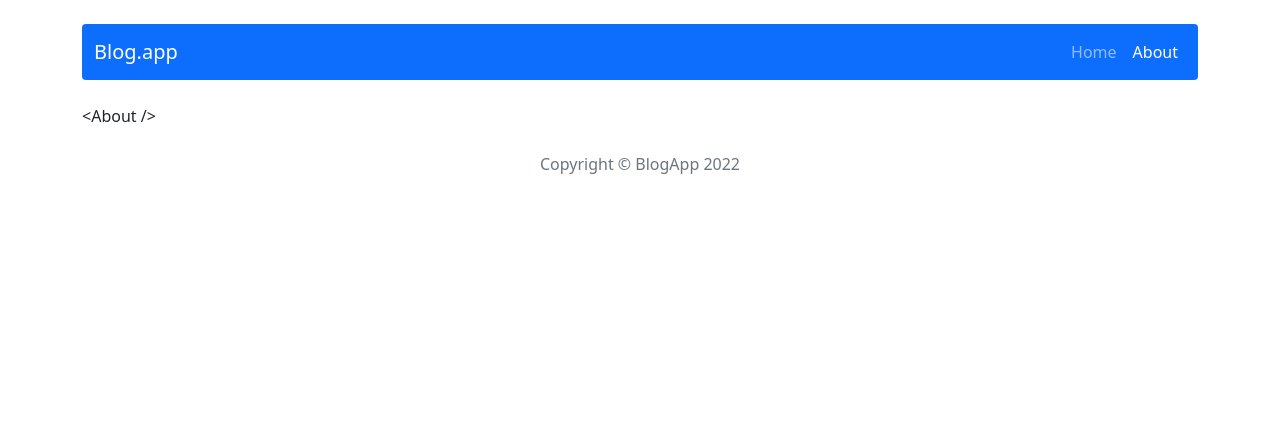
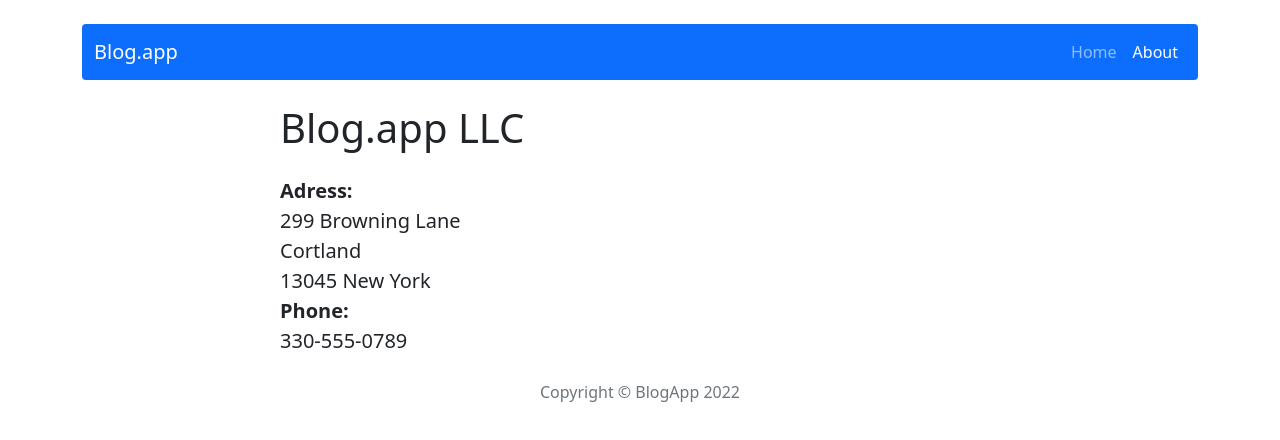
Before and after one commit to Mec0why/react-blog, a React (Create React App) app: page /about in a window 1280 px wide. Shown: the top 440 px of the page. Built offline with nearby package versions, Linux system fonts and the light colour scheme.

Commit message:
Add About component

```diff
--- a/src/App.js
+++ b/src/App.js
@@ -6,6 +6,7 @@ import Footer from './components/views/Footer/Footer';
 import AddPost from './components/views/AddPost/AddPost';
 import SinglePost from './components/features/SinglePost/SinglePost';
 import EditPostForm from './components/features/EditPostForm/EditPostForm';
+import About from './components/views/About/About';
 
 function App() {
   return (
@@ -17,7 +18,7 @@ function App() {
           <Route exact path='/post/:postId' element={<SinglePost />} />
           <Route path='/post/add' element={<AddPost />} />
           <Route exact path='/post/edit/:postId' element={<EditPostForm />} />
-          <Route path='/about' element={'<About />'} />
+          <Route path='/about' element={<About />} />
           <Route path='*' element={'<NotFound />'} />
         </Routes>
         <Footer />
--- /dev/null
+++ b/src/components/views/About/About.js
@@ -0,0 +1,31 @@
+import { Container, Row, Col } from 'react-bootstrap';
+
+const AddPost = () => {
+  return (
+    <Container>
+      <Row className='justify-content-center'>
+        <div className='col-md-8 align-self-center'>
+          <h1 className='m-0'>Blog.app LLC</h1>
+        </div>
+      </Row>
+      <Row className='mt-4 justify-content-center'>
+        <Col className='fs-5 col-md-8 align-self-center'>
+          <span className='fw-bold'>Adress: </span>
+          <br />
+          299 Browning Lane
+          <br />
+          Cortland
+          <br />
+          13045 New York
+          <br />
+          <span className='fw-bold'>Phone: </span>
+          <br className='mt-4' />
+          330-555-0789
+          <br />
+        </Col>
+      </Row>
+    </Container>
+  );
+};
+
+export default AddPost;
```
Also changed, not shown: src/components/views/About/About.module.scss (added).
